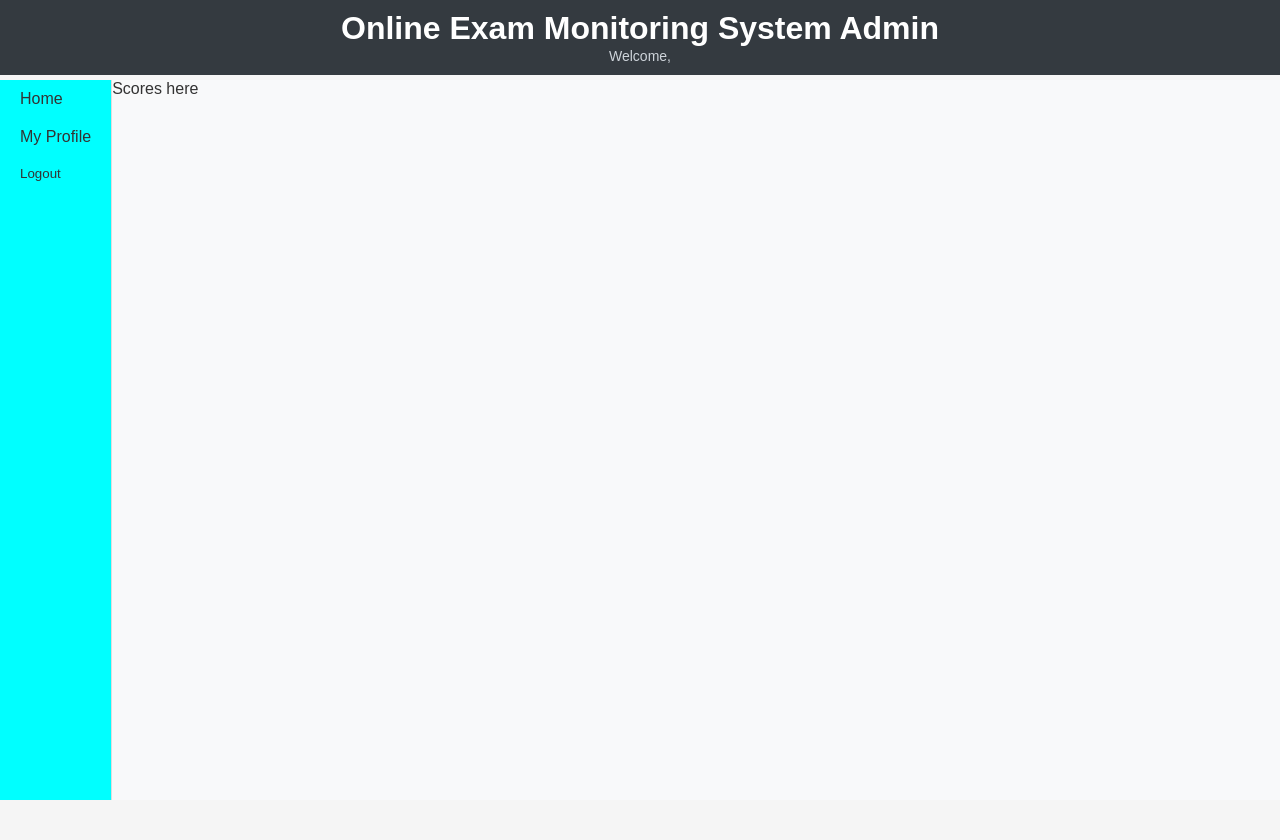
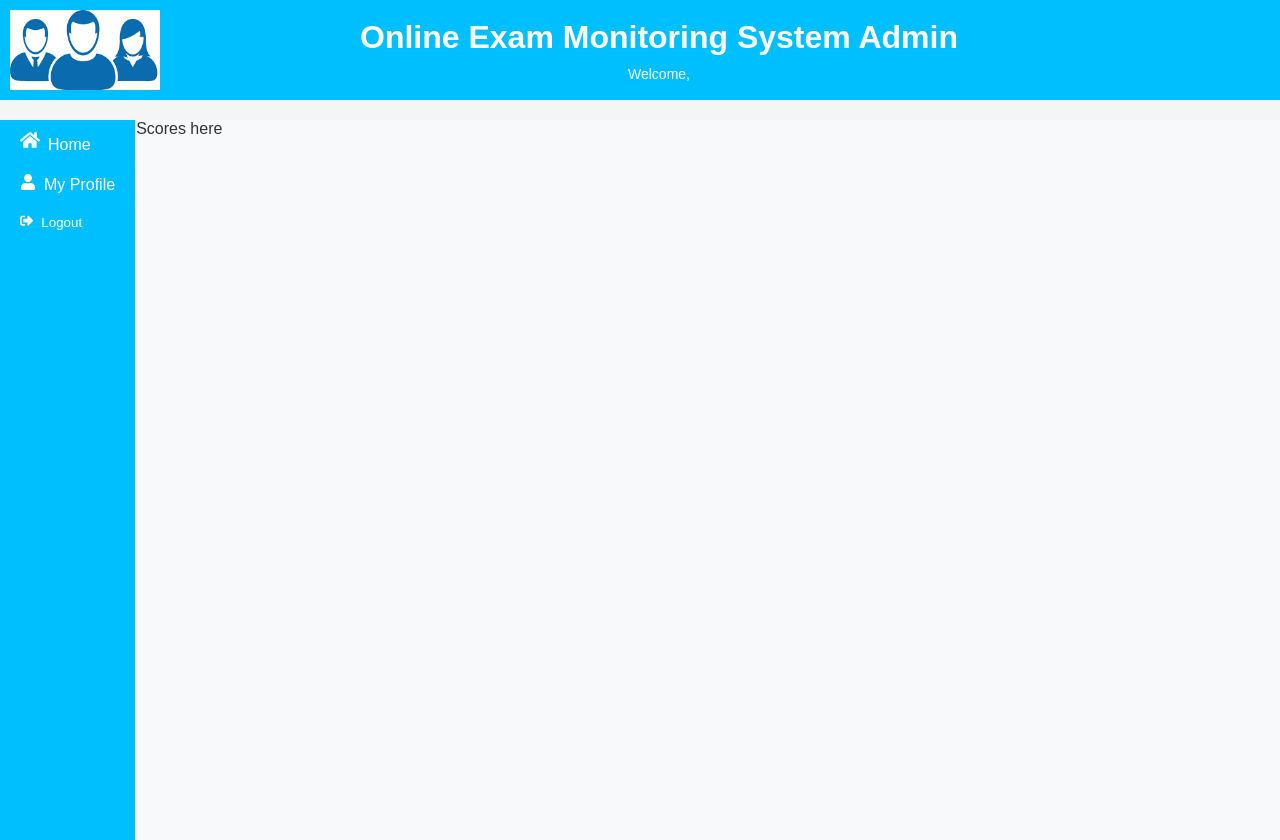
Before and after one commit to avi212003/-Online-Exam-Monitoring-System, a React (Vite) app in the folder admin/frontend/: page /view-scores in a window 1280 px wide. Before the commit the page ends 800 px from the top, so only its background shows below. Built offline with nearby package versions, Linux system fonts and the light colour scheme.

Commit message:
Admin-Dashboard

```diff
--- a/admin/frontend/src/components/AdminDashboard.jsx
+++ b/admin/frontend/src/components/AdminDashboard.jsx
@@ -50,52 +50,23 @@ const AdminDashboard = () => {
   };
 
   return (
-    <div className="dashboard-container">
+    <div className="admindashboard-container">
       <h2 className="dashboard-title">Admin Dashboard</h2>
-      <p>Subject: {subject}</p>
-      {/* <button onClick={handleLogout} className="logout-button">Logout</button> */}
-
-      {/* <div className="form-section">
-        <ExamForm subject={subject} onExamCreated={handleExamCreated} />
-      </div> */}
-
-      <button
-        onClick={() => navigate('/create-exam')} // Navigate to create exam route
-        className="create-exam-button"
-      >
-        Create New Exam
-      </button>
-
-      <button
-        onClick={() => navigate('/view-scores')} // Navigate to create exam route
-        className="view-scores-button"
-      >
-        View Scores
-      </button>
-
-      <button onClick={() => navigate('/questions-log')} className="questions-log-button">
-        Log of Question Papers
-      </button>
-
-      {/* <h3 className="exams-title">Exams</h3>
-      {exams.length > 0 ? (
-        <ul className="exams-list">
-          {exams.map((exam) => (
-            <li
-              key={exam.id}
-              className="exam-item"
-              onClick={() => handleExamClick(exam)}
-            >
-              {exam.title}
-            </li>
-          ))}
-        </ul>
-      ) : (
-        <p>You have not created any exam.</p>
-      )} */}
-
-      {/* Render ExamPopup when an exam is selected */}
-      {/* {selectedExam && <ExamPopup exam={selectedExam} onClose={closePopup} />} */}
+      <p className ="subjectName">Subject: {subject}</p>
+       <main className="admindashboard-main">
+        <section className="admincard">
+          <h2>To create exam please click on the below "Create New Exam" button.</h2>
+          <button className="admincard-button" onClick={() => navigate('/create-exam')} >Create New Exam</button>
+        </section>
+        <section className="admincard">
+          <h2>To view exam scores please click on the below "View Scores" button.</h2>
+          <button className="admincard-button" onClick={() => navigate('/view-scores')}>View Scores</button>
+        </section>
+        <section className="admincard">
+            <h2>To log off question paper please click on the below "Log Off Question Paper" button.</h2>
+            <button className="admincard-button" onClick={() => navigate('/questions-log')}>Log Off Question Paper</button>
+        </section>
+      </main>
     </div>
   );
 };
--- a/admin/frontend/src/components/Header.jsx
+++ b/admin/frontend/src/components/Header.jsx
@@ -1,13 +1,17 @@
 import '../styles/Header.css';
+import image from '../assets/admin.png';
 import { useAuth } from '../context/AuthContext';
 
 const Header = () => {
     const { firstname } = useAuth();
     return(
         <header className="navbar-header">
+            <img className="image" src={image} alt="Description of image" />
+            <div className="navbar-text">
             <h1>Online Exam Monitoring System Admin</h1>
             {/* {console.log(firstname)} */}
             <span className="navbar-username">Welcome, {firstname}</span>
+            </div>
         </header>
     )
 }
--- a/admin/frontend/src/components/NavigationBar.jsx
+++ b/admin/frontend/src/components/NavigationBar.jsx
@@ -2,6 +2,7 @@
 import React from 'react';
 import { Link, useNavigate } from 'react-router-dom';
 import { useAuth } from '../context/AuthContext';
+import { FaHome, FaUser, FaEnvelope, FaSignOutAlt } from 'react-icons/fa';
 import '../styles/NavigationBar.css';
 
 const NavigationBar = () => {
@@ -22,9 +23,12 @@ const NavigationBar = () => {
       </header> */}
       <nav className="navbar-sidebar">
         <ul>
-          <Link to="/dashboard"><li>Home</li></Link>
-          <Link to="/profile"><li>My Profile</li></Link>
-          <button onClick={handleLogout}><li>Logout</li></button>
+          <Link className="adminhome-button" to="/dashboard">
+          <FaHome size={20} style={{ marginRight: '8px' }} />Home</Link>
+          <Link className="adminmyProfile-button"to="/profile">
+          <FaUser style={{ marginRight: '8px' }} />My Profile</Link>
+          <button className="adminlogout-button" onClick={handleLogout}>
+          <FaSignOutAlt style={{ marginRight: '8px' }} />Logout</button>
         </ul>
       </nav>
     </div>
--- a/admin/frontend/src/styles/AdminDashboard.css
+++ b/admin/frontend/src/styles/AdminDashboard.css
@@ -1,11 +1,12 @@
 /* src/styles/AdminDashboard.css */
-.dashboard-container {
+.admindashboard-container {
+  text-align: center;
+  display: flex;
+  flex-direction: column;
   width: 100%;
-  padding: 20px;
-  background-color: #f8f9fa;
-  border-radius: 8px;
-  /* box-shadow: 0 4px 8px rgba(0, 0, 0, 0.1); */
-  text-align: center;
+  height: 100vh;
+  background-color: #f5f5f5;
+  font-family: Arial, sans-serif;
 }
 
 .dashboard-title {
@@ -13,6 +14,10 @@
   font-weight: 600;
   color: #333;
   margin-bottom: 20px;
+}
+.subjectName{
+  font-size: 16px;
+  font-weight: 600;
 }
 
 .form-section {
@@ -23,29 +28,42 @@
   box-shadow: 0 4px 6px rgba(0, 0, 0, 0.1);
 }
 
-/* .exams-title {
-  font-size: 22px;
-  font-weight: 500;
-  color: #555;
-  margin-bottom: 15px;
+.admindashboard-main {
+  display: flex;
+  flex-direction: column;
+  gap: 20px;
+  padding: 20px;
+  width: 80%;
+  max-width: 600px;
+  margin-top: 20px;
 }
 
-.exams-list {
-  list-style: none;
-  padding: 0;
+.admincard {
+  padding: 20px;
+  background-color: #fff;
+  border-radius: 10px;
+  box-shadow: 0 4px 8px rgba(0, 0, 0, 0.1);
+  text-align: center;
+  width: 1070px;
+  height:150px;
+  margin-left: 15px;
 }
 
-.exam-item {
-  font-size: 18px;
-  color: #333;
-  padding: 10px 15px;
-  margin: 8px 0;
-  background-color: #ffffff;
-  border: 1px solid #ddd;
-  border-radius: 4px;
-  transition: background-color 0.3s ease;
+.admincard h2 {
+  margin-bottom: 15px;
+  font-size: 20px;
 }
 
-.exam-item:hover {
-  background-color: #f1f1f1;
-} */
+.admincard-button {
+  padding: 10px 20px;
+  background-color: #4a90e2;
+  color: #fff;
+  border: none;
+  border-radius: 5px;
+  cursor: pointer;
+  transition: background-color 0.3s;
+}
+
+.admincard-button:hover {
+  background-color: #357abd;
+}
--- a/admin/frontend/src/styles/Header.css
+++ b/admin/frontend/src/styles/Header.css
@@ -1,12 +1,32 @@
 .navbar-header {
     padding: 10px;
     text-align: center;
-    background-color: #343a40;
+    background-color: deepskyblue;
     color: #fff;
     /* height: 100%; */
+
+
+    display: flex;
+  align-items: center;
+  gap: 200px;
+  padding: 10px;
+  flex-wrap: wrap;
 }
+
 
 .navbar-username {
     font-size: 14px;
-    color: #ced4da;
+    color: white;
 }
+
+.image{
+    width: 150px;
+    height: 80px;
+}
+
+.navbar-text {
+    display: flex;
+    flex-direction: column;
+    text-align: center; /* Vertically centers h1 and span */
+    gap: 10px; /* Space between h1 and span */
+  }
--- a/admin/frontend/src/styles/Layout.css
+++ b/admin/frontend/src/styles/Layout.css
@@ -4,7 +4,7 @@
 }
 
 .header {
-    height: 10vh;
+    height: 15vh;
 }
 
 .layout-side-plus-main {
--- a/admin/frontend/src/styles/NavigationBar.css
+++ b/admin/frontend/src/styles/NavigationBar.css
@@ -12,7 +12,7 @@
 
 .navbar-sidebar {
   flex-grow: 1;
-  background-color: aqua;
+  background-color: deepskyblue;
   /* height: 100vh; */
   /* padding-top: 20px; */
 }
@@ -29,7 +29,7 @@
 
 .navbar-sidebar a,
 .navbar-sidebar button {
-  color: #333;
+  color: white;
   text-decoration: none;
   display: block;
   width: 100%;
@@ -44,5 +44,17 @@
 
 .navbar-sidebar a:hover,
 .navbar-sidebar button:hover {
-  background-color: #e9ecef;
+  background-color: paleturquoise;
 }
+
+.adminhome-button, .adminmyProfile-button, .adminlogout-button  {
+  background-color: deepskyblue;
+  color: white;
+  padding: 10px 20px;
+  border: none;
+  border-radius: 5px;
+  display: flex;
+  align-items: center;
+  cursor: pointer;
+  transition: background-color 0.3s ease;
+}
```
Also changed, not shown: admin/frontend/src/assets/admin.png (added).
